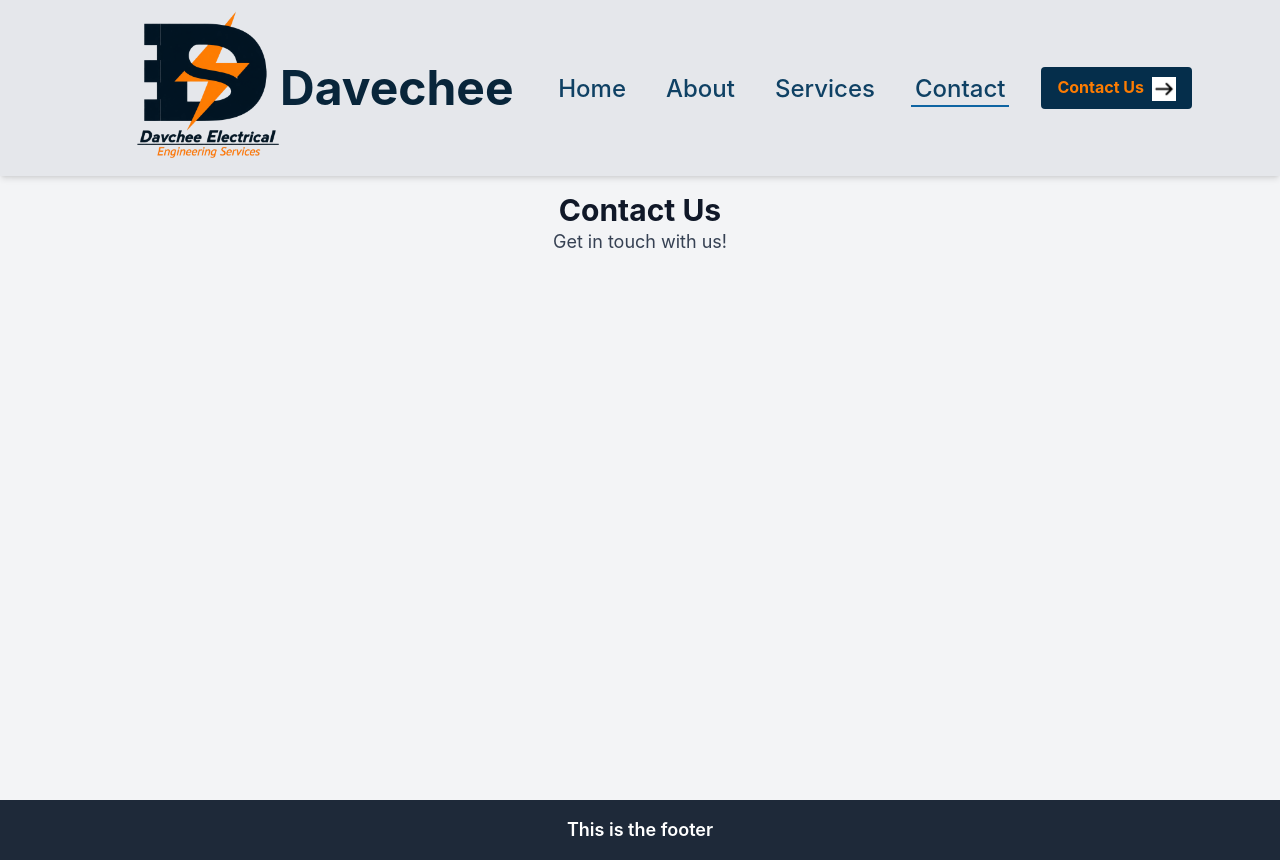
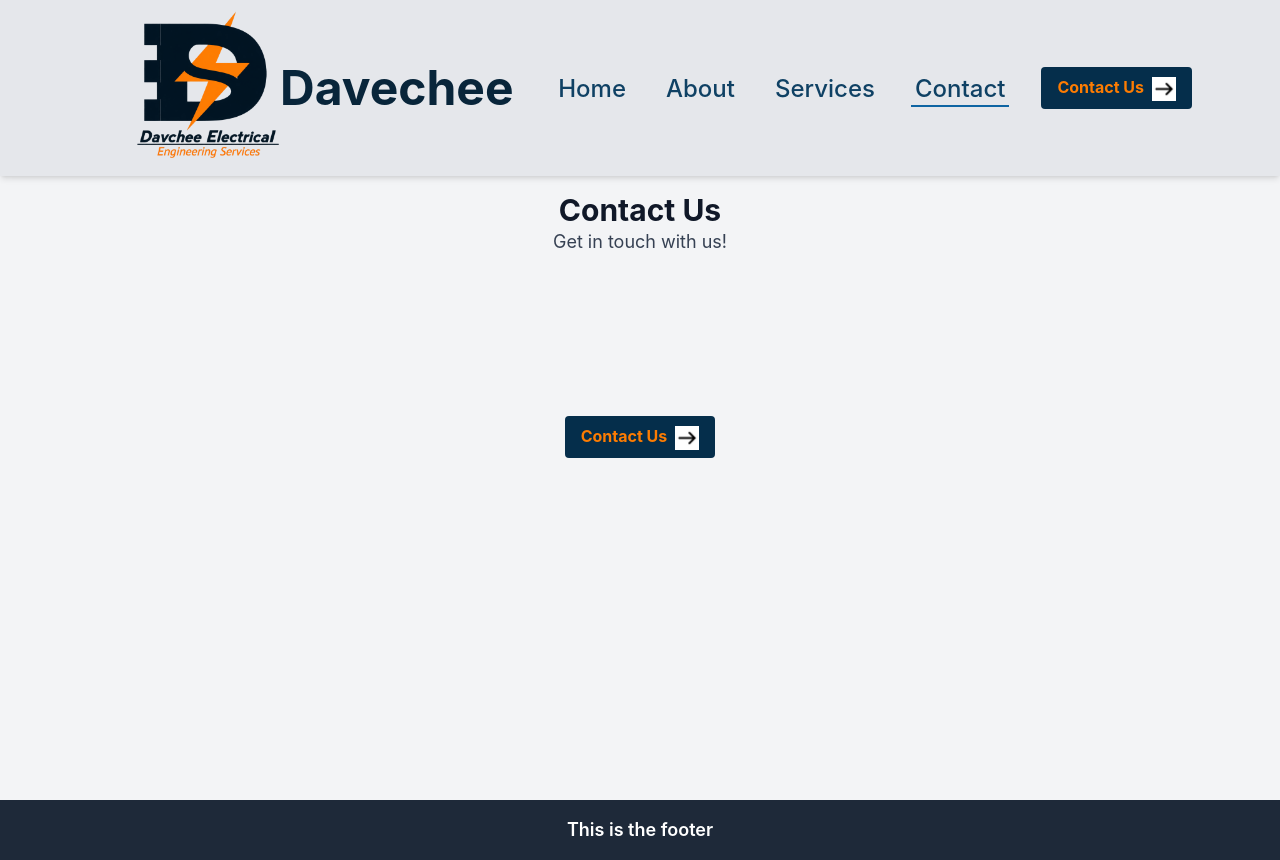
Before and after one commit to ShescoWebdev/Davchee, a React (Vite) app in the folder frontend/: page /contact in a window 1280 px wide. Built offline with nearby package versions, Linux system fonts and the light colour scheme.

Commit message:
fix: add Button component to Contact page for improved user interaction

```diff
--- a/frontend/src/pages/Contact.jsx
+++ b/frontend/src/pages/Contact.jsx
@@ -1,10 +1,15 @@
 import React from 'react'
+import Button from '../components/common/Button'
 
 export default function Contact() {
   return (
     <div className="flex flex-col items-center min-h-screen bg-gray-100">
       <h1 className="mt-28 md:mt-48 text-3xl font-bold text-gray-900">Contact Us</h1>
       <p className="text-lg text-gray-700">Get in touch with us!</p>
+
+      <div className="mt-10 md:mt-40 flex flex-col items-center">
+        <Button />
+      </div>
     </div>
   )
 }
```
